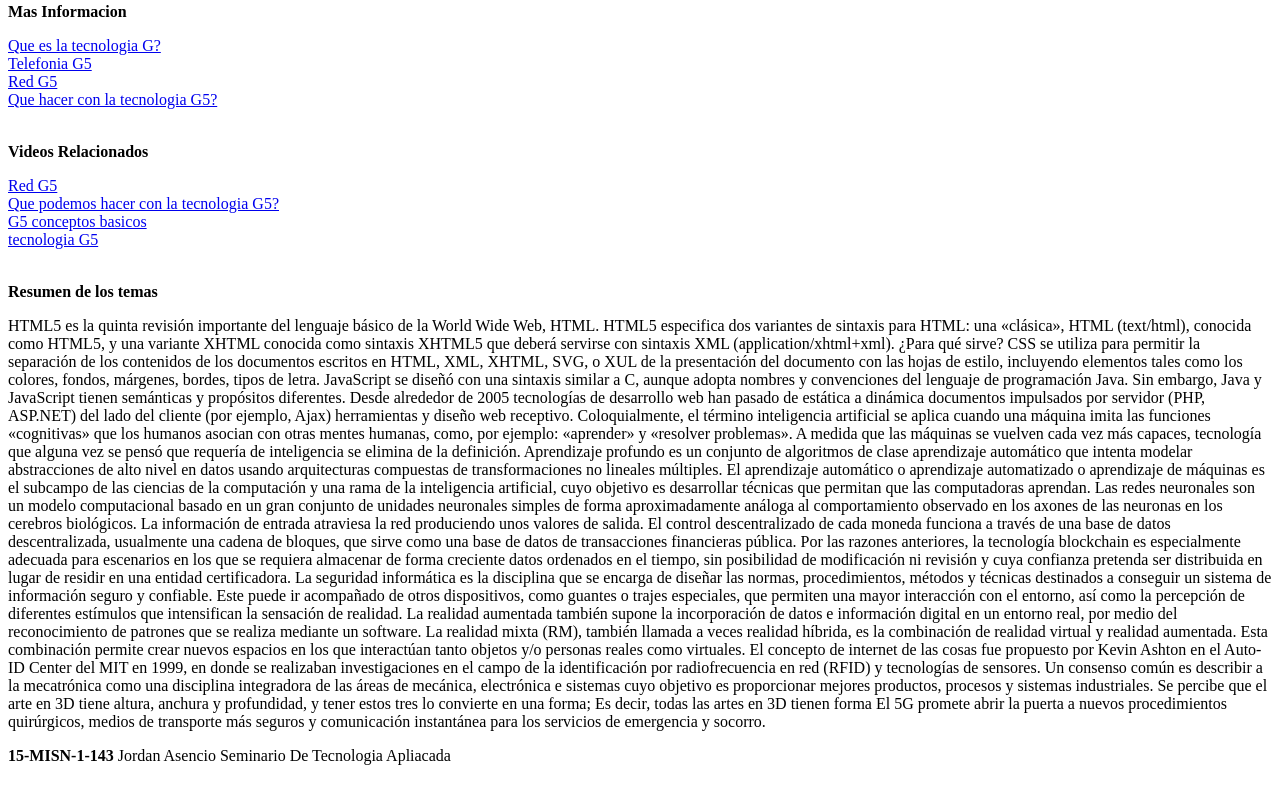
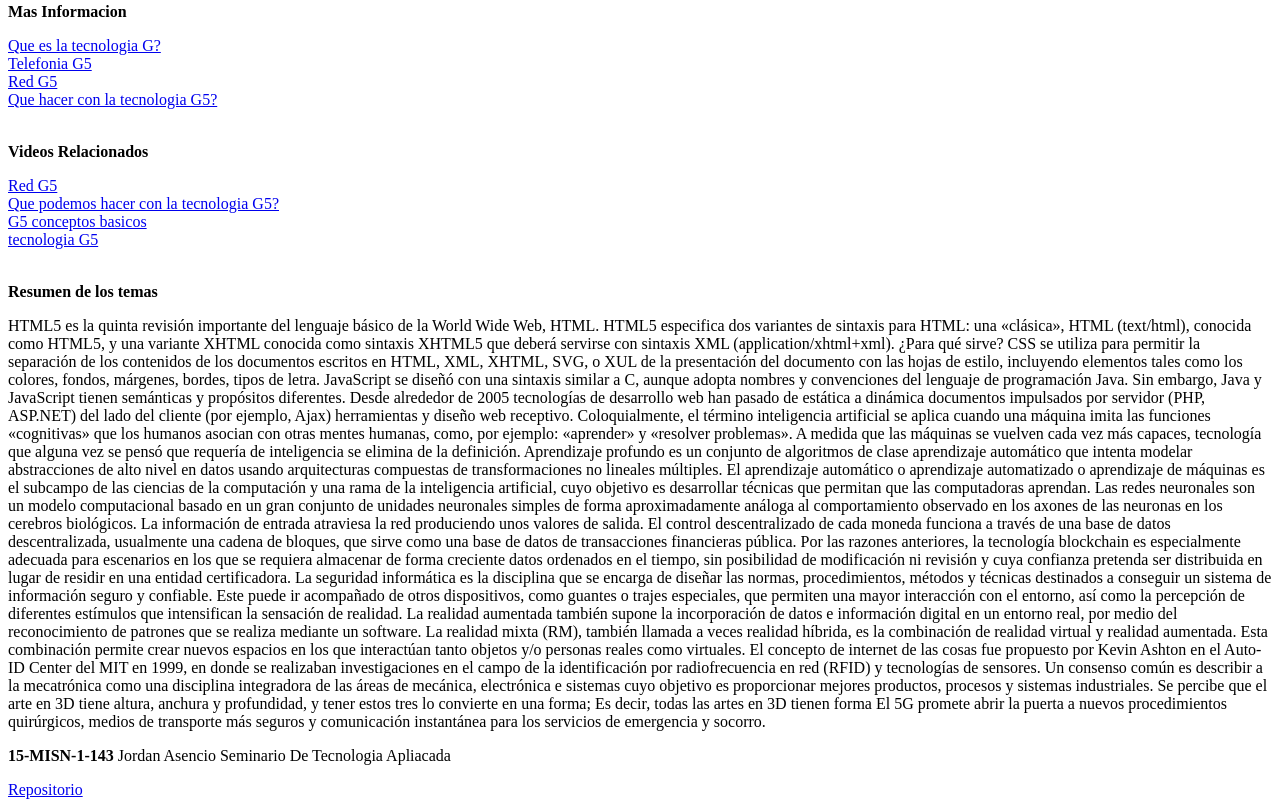
Before and after one commit to LyleDylandy/RepositorioSTA, a plain HTML site: page index.html in a window 1280 px wide. Shown: the part 10052-10859 px from the top of the page. Before the commit the page ends 10833 px from the top, so only its background shows below. Drawn offline with Linux system fonts and the light colour scheme.

Commit message:
Update index.html

```diff
--- a/index.html
+++ b/index.html
@@ -365,5 +365,6 @@
             El 5G promete abrir la puerta a nuevos procedimientos quirúrgicos, medios de transporte más seguros y comunicación instantánea para los servicios de emergencia y socorro.
             </p>
             <p><b>15-MISN-1-143</b> Jordan Asencio Seminario De Tecnologia Apliacada</p>
+    <a href="https://github.com/LyleDylandy/RepositorioSTA">Repositorio</a>
      </body>
 </html>
```
